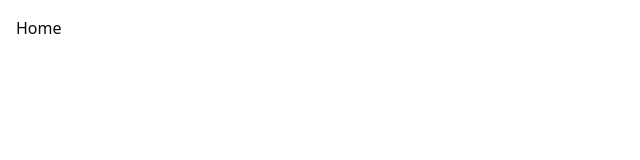
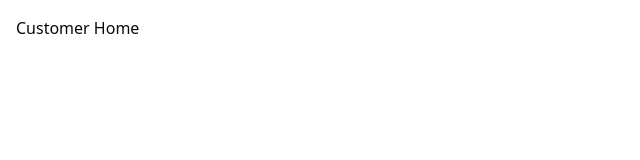
Before and after one commit to ingale12345/gulfnet-frontend, a React (Vite) app: page / in a window 1280 px wide. Shown: the top 160 px of the page, without its empty margins (0-640 px from the left). Built offline with nearby package versions, Linux system fonts and the light colour scheme.

Commit message:
added customer home route

```diff
--- a/src/pages/customer/Home.tsx
+++ b/src/pages/customer/Home.tsx
@@ -1,5 +1,5 @@
 function Home() {
-  return <div>Home</div>;
+  return <div>Customer Home</div>;
 }
 
 export default Home;
```
